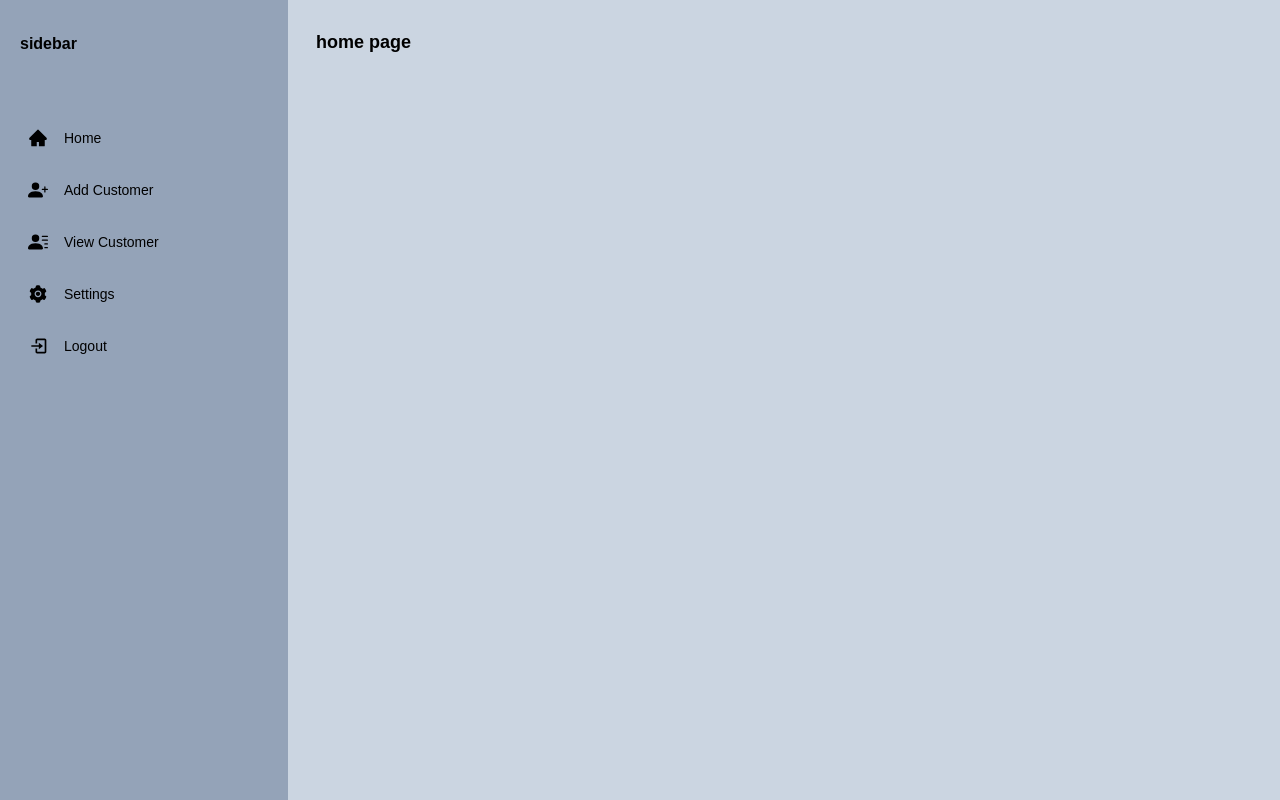
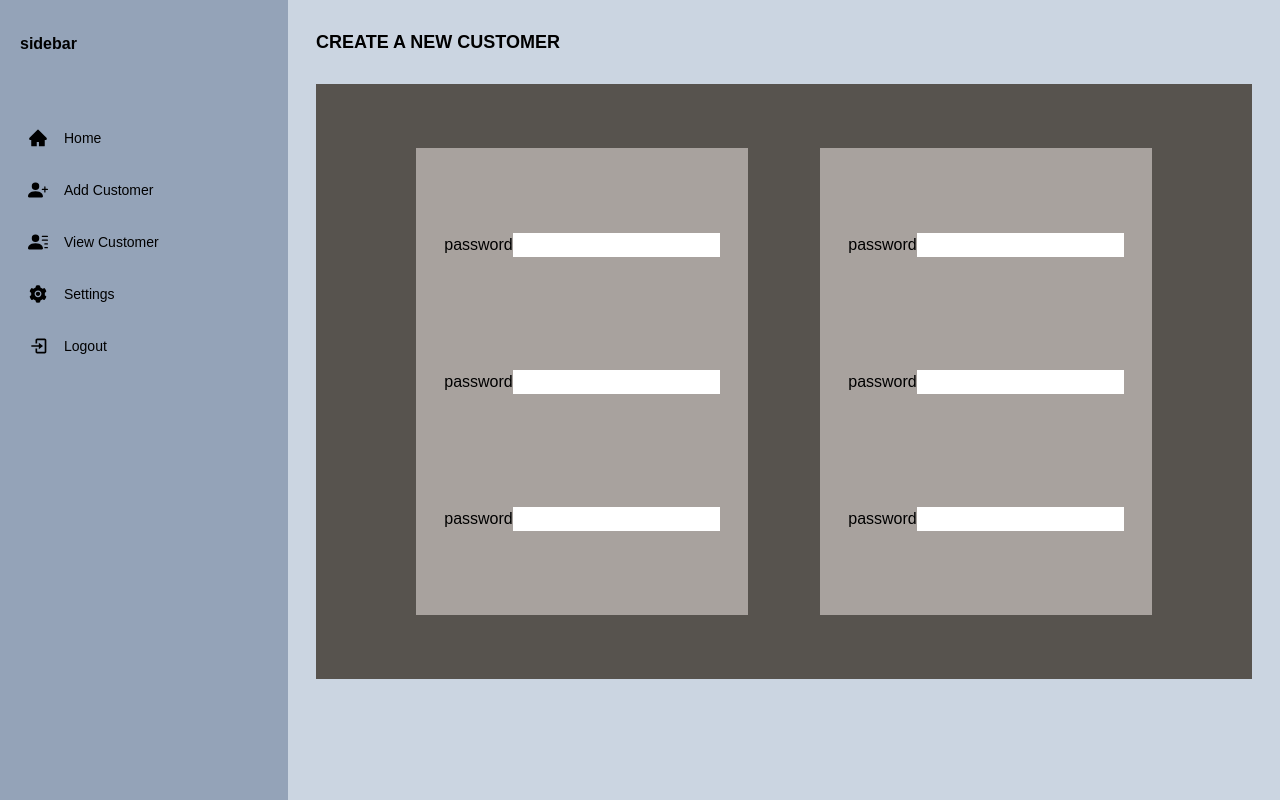
Before and after one commit to klaus-gudy/script102, a React (Create React App) app in the folder finhub/: page / in a window 1280 px wide. Built offline with nearby package versions, Linux system fonts and the light colour scheme.

Commit message:
created a dummy form (colored div)

```diff
--- a/finhub/src/App.js
+++ b/finhub/src/App.js
@@ -5,9 +5,47 @@ function App() {
   return (
     <div className='flex'>
       <Sidebar/>
-      <h1 className='p-7 text-lg font-extrabold bg-slate-300 flex-1 h-screen'>home page</h1>
+      <div className='p-7   bg-slate-300 flex-1 h-screen '>
+        <h1 className='text-lg font-extrabold mb-7'>CREATE A NEW CUSTOMER</h1>
+        <form className='mt-4 bg-stone-600 flex flex-row  justify-around p-16 h-[80%] '>
+          <div className='flex flex-col bg-stone-400 justify-around p-7'>
+            <div className='flex flex-row'>
+            <label>password</label>
+            <input type='text'></input>
+            </div>
+            <div className='flex flex-row'>
+            <label>password</label>
+            <input type='text'></input>
+            </div>
+            <div className='flex flex-row'>
+            <label>password</label>
+            <input type='text'></input>
+            </div>
+          </div>
+          <div className='flex flex-col bg-stone-400 justify-around p-7'>
+            <div className='flex flex-row'>
+            <label>password</label>
+            <input type='text'></input>
+            </div>
+            <div className='flex flex-row'>
+            <label>password</label>
+            <input type='text'></input>
+            </div>
+            <div className='flex flex-row'>
+            <label>password</label>
+            <input type='text'></input>
+            </div>
+          </div>
+        </form>
+      </div>
     </div>
   );
 }
 
 export default App;
+// {/* <div className='flex flex-col w-full px-5'>
+//         <label
+//           className='text-xl'
+//           htmlFor="fname">{label}</label>
+//         <input className='border-2 rounded border-gray-600 h-11 text-xl px-2' type={type} name="fname" id="fname" placeholder={placeholder} required />
+//     </div> */}
```
